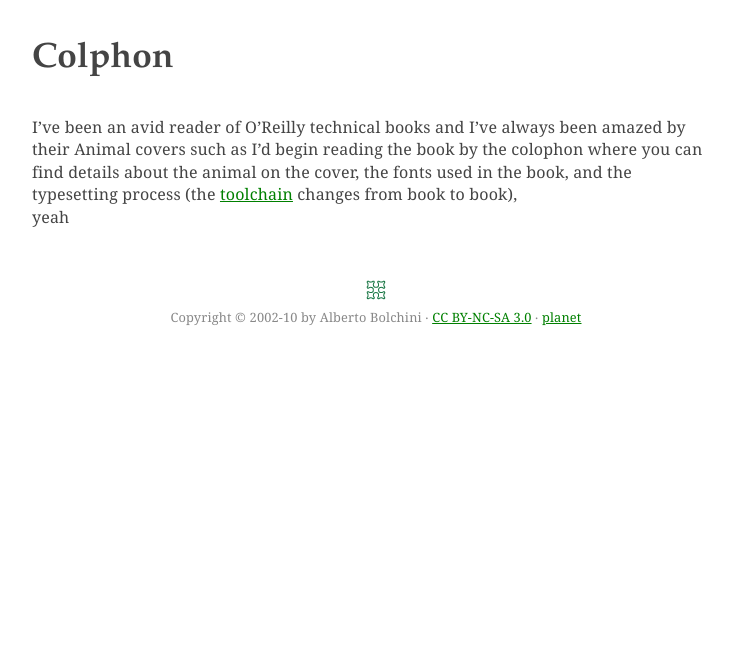
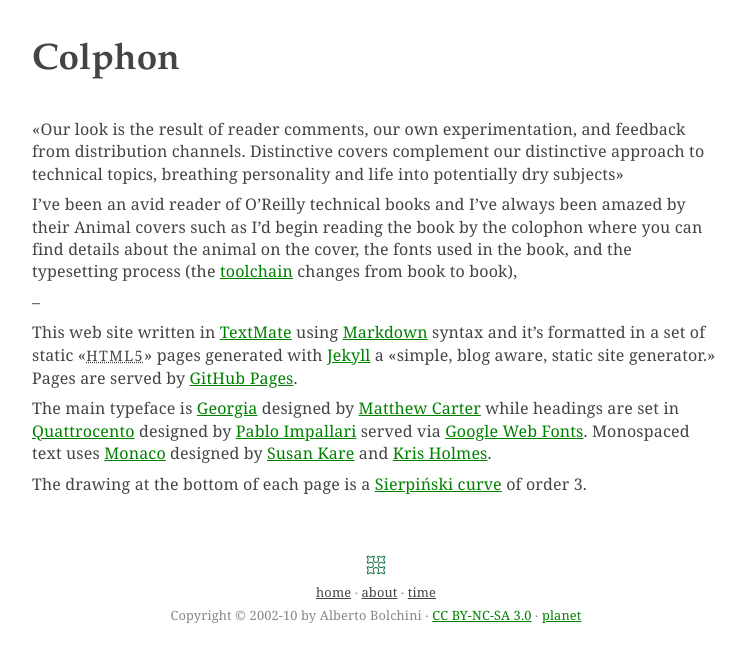
Before and after one commit to bolk/bolk.github.com, a Jekyll site: the page built from colophon.markdown, in a window 1280 px wide. Shown: the top 663 px of the page, without its empty margins (264-1009 px from the left). Built offline with Jekyll 4.4.1, drawn with Linux system fonts in a browser that asks for light colours; some web fonts are replaced.

Commit message:
Updated layout and linked colophon

```diff
--- a/_layouts/default.html
+++ b/_layouts/default.html
@@ -5,8 +5,8 @@
   <title>{{ page.title }} &mdash; linusmat.com</title>
   <meta name="description" content="{{ page.description }}">
   <meta name="author" content="Alberto Bolchini">
-  <link  href="http://fonts.googleapis.com/css?family=Quattrocento:regular" rel="stylesheet" type="text/css" >
-  <link href="css/style.css" rel="stylesheet">
+  <link href="http://fonts.googleapis.com/css?family=Quattrocento:regular" rel="stylesheet" type="text/css">
+  <link href="/css/style.css" rel="stylesheet">
   <link rel="shortcut icon" href="/favicon.ico">
 </head>
 <body>
@@ -15,11 +15,11 @@
 	</header>
 	{{content}}
 	<footer>
-			<img src="/img/sierpinsky-curve-linusmat.png" width="20" height="20" alt="sierpinsky curve">
+			<img src="/img/sierpinsky-curve-linusmat.png" width="20" height="20" alt="sierpinsky curve" />
+			<nav>{% if page.url != "/index.html" %}<a href="/">home</a> &#x2027; {% endif %}<a href="/about.html">about</a> &#x2027; <a href="/time.html">time</a></nav>
 			<p class="copy">
 			Copyright &copy; 2002-10 by Alberto Bolchini &#x2027; <a href='http://creativecommons.org/licenses/by-nc-sa/3.0/' rel='license'>CC BY-NC-SA 3.0</a> &#x2027; <a href='http://planet.linusmat.com/' rel='nofollow'>planet</a>
 			</p>
-			</div>
 	</footer>
 	{% comment %}{% include analytics.html %}{% endcomment %}
 </body>
--- a/colophon.markdown
+++ b/colophon.markdown
@@ -2,10 +2,28 @@
 layout: page
 title: Colphon
 ---
+
+<p><q>Our look is the result of reader comments, our own experimentation, and feedback from distribution channels.
+	Distinctive covers complement our distinctive approach to technical topics, breathing personality and life into
+	potentially dry subjects</q></p>
 
 I've been an avid reader of O'Reilly technical books and I've always been amazed by their Animal covers such as I'd
 begin reading the book by the colophon where you can find details about the animal on the cover, the fonts used in the
 book, and the typesetting process (the <a href="http://en.wikipedia.org/wiki/Toolchain">toolchain</a> changes from
 book to book),
 
-yeah
+--
+
+This web site written in [TextMate](http://macromates.com/) using [Markdown](http://daringfireball.net/projects/markdown/)
+syntax and it's formatted in a set of static <q cite="http://www.w3.org/TR/html5/"><abbr title="HyperText Markup Language
+revision 5">HTML5</abbr></q> pages generated with
+[Jekyll](https://github.com/mojombo/jekyll) a <q cite="http://github.com/mojombo/jekyll#readme">simple, blog aware,
+static site generator.</q> Pages are served by [GitHub Pages](http://pages.github.com/).
+
+The main typeface is [Georgia](http://en.wikipedia.org/wiki/Georgia_%28font%29) designed by
+[Matthew Carter](http://en.wikipedia.org/wiki/Matthew_Carter) while headings are set in [Quattrocento](http://www.impallari.com/quattrocento/)
+designed by [Pablo Impallari](http://www.impallari.com/) served via [Google Web Fonts](http://www.google.com/webfonts/).
+Monospaced text uses [Monaco](http://en.wikipedia.org/wiki/Monaco_%28typeface%29) designed by [Susan Kare](http://en.wikipedia.org/wiki/Susan_Kare)
+ and [Kris Holmes](http://en.wikipedia.org/wiki/Kris_Holmes).
+
+The drawing at the bottom of each page is a [Sierpiński curve](http://en.wikipedia.org/wiki/Sierpinski_curve) of order 3.
--- a/css/style.css
+++ b/css/style.css
@@ -31,27 +31,32 @@
     display:block;
 }
 nav ul { list-style:none; }
-blockquote, q { quotes:none; }
-blockquote:before, blockquote:after,
-q:before, q:after { content:''; content:none; }
+/*blockquote, q { quotes:none; }*/
+/*blockquote:before, blockquote:after,
+q:before, q:after { content:''; content:none; }*/
+q:before { content:'«';}
+q:after{content:'»'}
+
 a { margin:0; padding:0; font-size:100%; vertical-align:baseline; background:transparent; }
 ins { background-color:#ff9; color:#000; text-decoration:none; }
 mark { background-color:#ff9; color:#000; font-style:italic; font-weight:bold; }
 del { text-decoration: line-through; }
-abbr[title], dfn[title] { border-bottom:1px dotted; cursor:help; }
+abbr[title], dfn[title] { cursor:help; }
 table { border-collapse:collapse; border-spacing:0; }
 hr { display:block; height:1px; border:0; border-top:1px solid #ccc; margin:1em 0; padding:0; }
 input, select { vertical-align:middle; }
 /* END RESET CSS */
+
 html { overflow-y: scroll; }/* always force a scrollbar in non-IE */
 /*BODY*/
 body {
 	font:1em Georgia,Geneva,Lucida Sans,Lucida Grande,Lucida Sans Unicode,Verdana,sans-serif;
 	*font-size:small; /* hack retained to preserve specificity */
 	line-height:140%;
-	max-width:43em;
+	width:43em;
 	margin:40px auto 1em auto;
 	letter-spacing: 0.01em;
+
 }
 select, input, textarea, button {font:99% sans-serif;}
 pre, code, kbd, samp {font-family: Monaco,monospace,sans-serif;}
@@ -59,9 +64,9 @@
 body, select, input, textarea {color: #444;}
 
 h1,h2,h3,h4,h5,h6 {font-weight: bold;}
-h1{font-size:2.2em;margin:1em 0 0.1em;text-align:left;line-height:115%;}
-h2{font-size:1.4em;margin:1.8em 0 0.3em 0;}
-h3{font-size:1.2em;margin:1.5em 0 0.3em 0;}
+h1{font-size:2.3em;margin:1em 0 0.1em;text-align:left;line-height:115%;}
+h2{font-size:1.5em;margin:1.8em 0 0.3em 0;}
+h3{font-size:1.3em;margin:1.5em 0 0.3em 0;}
 h4{color:#222;text-align:left;border-bottom:1px solid #ccc;margin:20px 0 0 0;}
 h1,h2,h3,h4{font-family:'Quattrocento',Palatino,Palatino Linotype,Baskerville,Georgia,Times New roman,Times,serif;clear:both;}
 h1 a{text-decoration:none;color:#444 ! important;text-align:center;}
@@ -72,6 +77,8 @@
 
 ul,ol{margin-left:1.8em;}
 ol{list-style-type: decimal;}
+
+p{margin-bottom:0.5em;}
 
 /* Remove margins for navigation lists */
 /*nav{text-align:center;margin-top:2em;}*/
@@ -139,6 +146,11 @@
 blockquote{clear:both;font-style:italic;margin:1em 0 1em 2em;color:#666;}
 blockquote img{float:left;margin:5px;}
 
+
+figcaption{font-size:0.8em;color:#555;}
+figure{margin:0.3em 0;width:43em;}
+abbr{letter-spacing:0.1em;font-size:0.9em;}
+
 /*
  * Non-semantic helper classes
  */
@@ -171,6 +183,9 @@
 .epigraph{font-family:Palatino,Palatino Linotype,Baskerville,Georgia,Times New roman,Times,serif;padding:0;padding-right:5px;color:#888;text-align:right;}
 .epigraph q{border:0;margin:1em 0;}
 .epigraph small{margin:0;margin-left:80%;font-style:italic;}
+p.epigraph q {quotes:none;}
+p.epigraph q:before,p.epigraph q:after { content:'';}
+
 .byline{color:#777;text-align:center;font-size:0.9em;}
 
 img.portrait {float:right;width:100px;margin:0 5px 5px;}
@@ -187,7 +202,7 @@
 	border-left-width:20px;
 	line-height: 1.1;
 }
-header{display:block;margin:0px auto;text-align:right;width:832px;}
+header{display:block;margin:0px auto;text-align:right;}
 section,article{display:block;background-color:#fff;margin:0px auto;padding:2em 0;/*-moz-box-shadow: 0 0 5px #888;-webkit-box-shadow: 0 0 5px#888;box-shadow: 0 0 5px #888;*/}
 h1 a{color:#000;text-decoration:none;}
 /*TIME*/
@@ -197,8 +212,9 @@
 /*NAV*/
 nav ul{list-style-type:disc;}
 nav ul li{float:left;margin-left:2em;}
-nav{position:absolute;right:10px;}
+/*nav{position:absolute;right:10px;}*/
 nav a{color:#444;}
+header nav{float:right;}
 /*img{float:right;width:100px;border:3px solid #fff;}
 img{border:1px solid #ddd;padding:4px;margin-top:1.7em;}
 */
```
Also changed, not shown: about.markdown (+6 -6 lines), time.markdown (+8 -8 lines).
